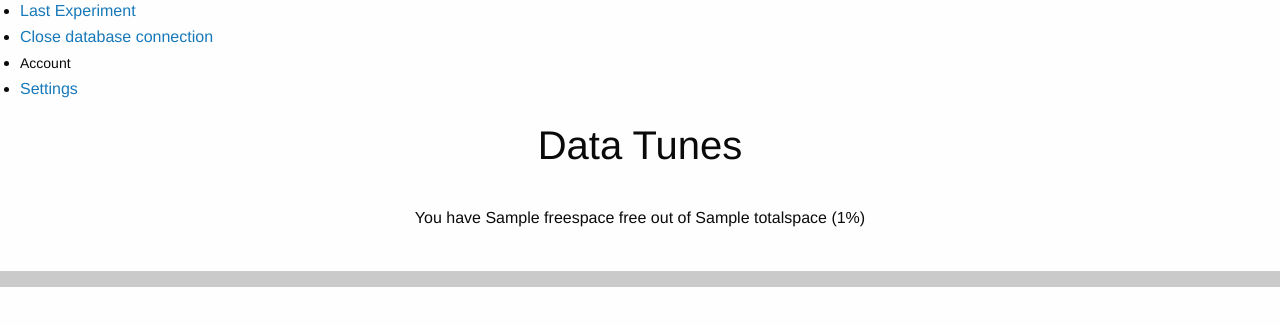
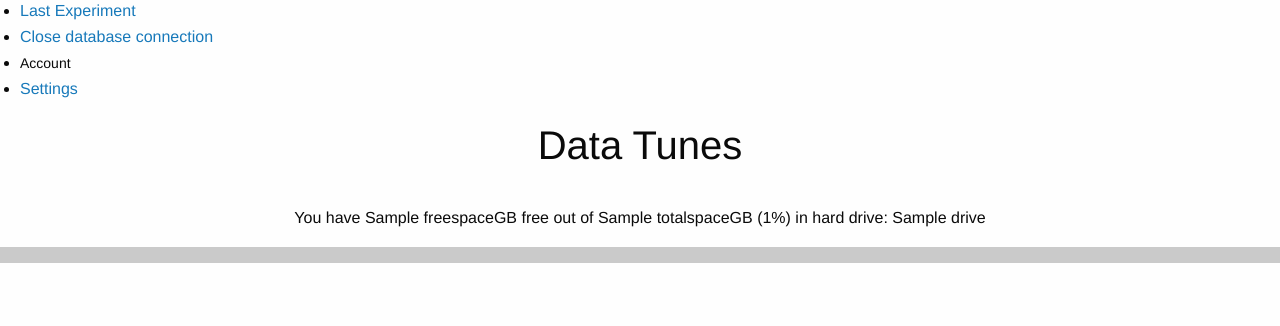
Before and after one commit to wingillis/sarnaandra, a Flask app: template templates/index.html in a window 1280 px wide. Shown: the part 165-491 px from the top of the page. Run offline with Flask 2, Linux system fonts and the light colour scheme; the template is opened without the code that fills it: most values are stand-ins (such as "Sample title", 1, 10 or a date in 2020); some libraries are stand-ins or nearby versions.

Commit message:
Implemented disk space detection

```diff
--- /dev/null
+++ b/backend.py
@@ -0,0 +1 @@
+__author__ = 'wgillis'
--- a/helpers.py
+++ b/helpers.py
@@ -20,11 +20,12 @@ def get_free_disk_space(path):
     if not mainDisk.updated:
         if platform.system() == 'Windows':
             free_bytes = ctypes.c_ulonglong(0)
+            total = ctypes.c_ulonglong(0)
             ctypes.windll.kernel32.GetDiskFreeSpaceExW(ctypes.c_wchar_p(path),
-                                                       None, None, ctypes.pointer(free_bytes))
-            return free_bytes.value/1024/1024
+                                                       None, ctypes.pointer(total), ctypes.pointer(free_bytes))
+            return (free_bytes.value/1024/1024/1024, total.value/1024/1024/1024)
         else:
             st = os.statvfs(path)
-            return st.f_bavail * st.f_frsize/1024/1024
+            return ((st.f_bavail.value * st.f_frsize.value)/1024/1024/1024, (st.f_blocks.value * st.f_frsize.value)/1024/1024/1024)
     else:
         return mainDisk.spaceAvailable
--- a/main.py
+++ b/main.py
@@ -1,6 +1,7 @@
 from flask import Flask, request, url_for, render_template,redirect
 import data_database as db
 import platform
+import helpers
 
 if platform.system() == 'Windows':
     default_drive_path = 'C:\\'
@@ -17,7 +18,8 @@ base = db.Database()
 @app.route("/")
 def main():
     exps = base.get_all_experiments()
-    return render_template('exp_lists.html', experiments=exps)
+    (space, total) = helpers.get_free_disk_space(default_drive_path)
+    return render_template('exp_lists.html', experiments=exps, freespace=round(space, 2), totalspace=round(total, 2), percentage=round(space/total*100, 2), drive=default_drive_path)
 
 @app.route("/add_experiment", methods=['post', 'get'])
 def add_exp():
--- a/templates/index.html
+++ b/templates/index.html
@@ -36,10 +36,9 @@
                 <div class="medium-12 columns" id="app-title">
                     <h2>Data Tunes</h2>
                     <br>
-                    <p>You have {{freespace}} free out of {{totalspace}} ({{percentage}}%)</p>
-                    <br>
-                    <div class="progress large-12 radius secondary">
-                        <span class="meter" style="width: {{percentage}}%"></span>
+                    <p>You have {{freespace}}GB free out of {{totalspace}}GB ({{percentage}}%) in hard drive: {{drive}}</p>
+                    <div class="progress large-10 radius success">
+                        <span class="meter" style="width: {{100 - percentage}}%"></span>
                     </div>
                 </div>
             </div>
```
